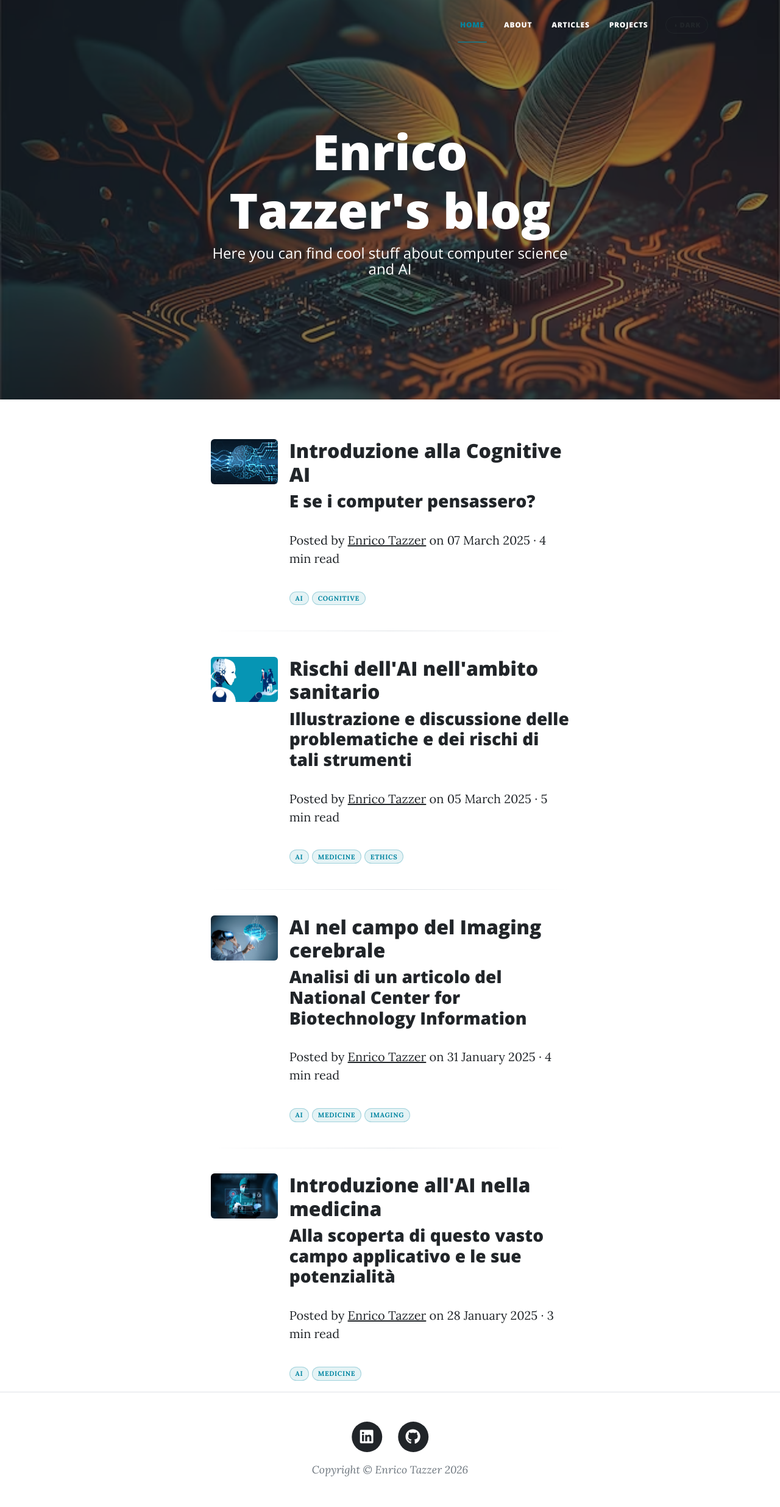
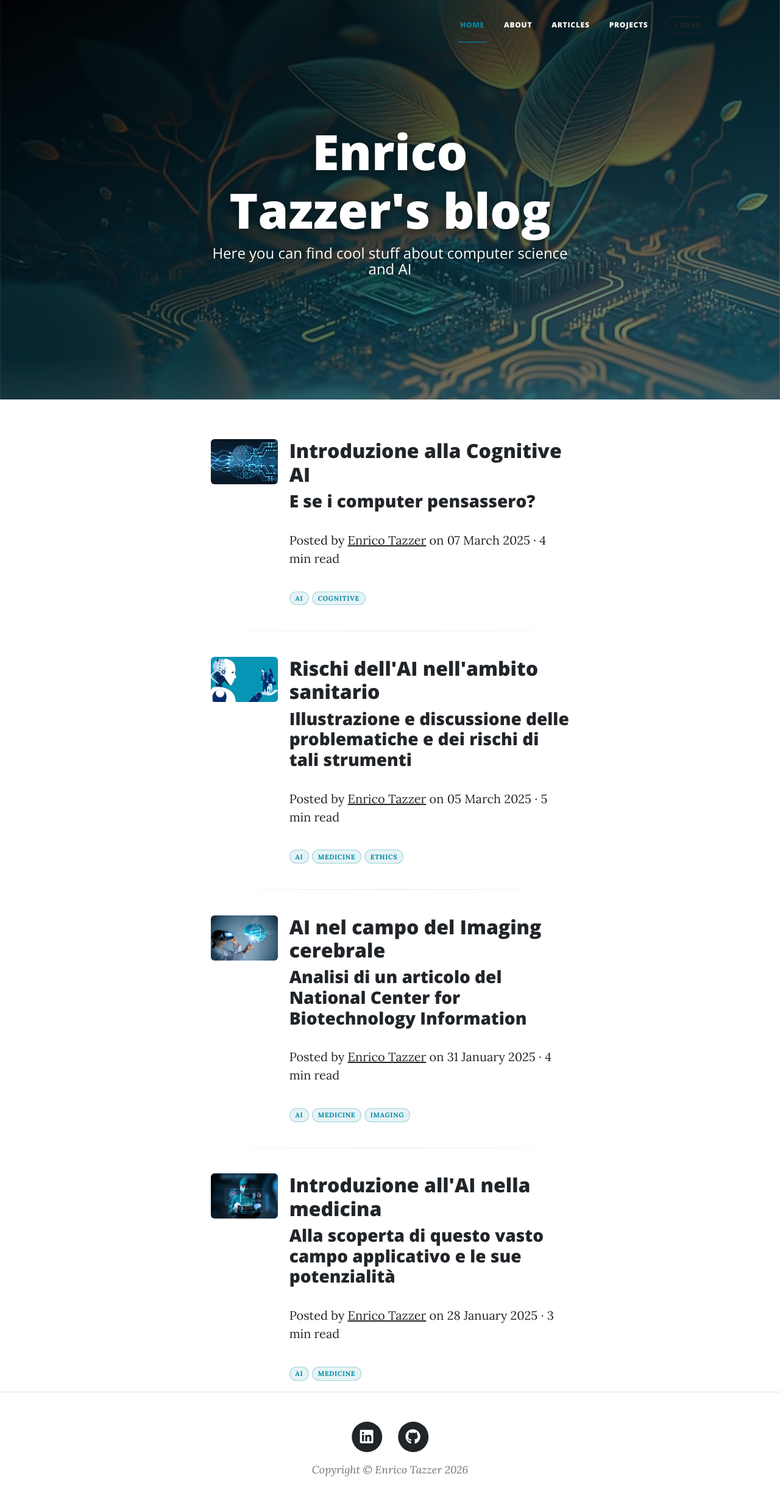
Before and after one commit to enricotazzer/enricotazzer.github.io, a Jekyll site: the page built from index.html, in a window 1280 px wide. Shown: the whole page at 61% size. Built offline with Jekyll 4.4.1, drawn with Linux system fonts in a browser that asks for light colours; nearby versions of some CDN libraries.

Commit message:
feat: replace flat dark overlay with branded gradient + bottom fade on hero

```diff
--- a/css/modern.css
+++ b/css/modern.css
@@ -514,3 +514,92 @@
 html.dark-mode #mainNav .navbar-nav > li.nav-item > a.nav-link.active {
   color: #00c8e8 !important;
 }
+
+/* ==========================================================
+   HERO / MASTHEAD — overlay & background improvements
+   ========================================================== */
+
+/*
+  Replace the flat '#212529 at 50% opacity' overlay (::before) with
+  a diagonal gradient that ties into the brand teal palette.
+  Using opacity:1 + rgba() values gives much finer control than
+  the theme's single opacity knob.
+*/
+
+/* ── Default overlay — all mastheads ──────────────────────── */
+header.masthead::before {
+  background: linear-gradient(
+    145deg,
+    rgba(0, 0, 0, 0.78) 0%,
+    rgba(0, 50, 62, 0.62) 55%,
+    rgba(0, 133, 161, 0.38) 100%
+  ) !important;
+  opacity: 1 !important;
+}
+
+/*
+  Home (.site-heading): more dramatic — the large full-screen header
+  benefits from a stronger gradient so the big white title pops.
+*/
+header.masthead:has(.site-heading)::before {
+  background: linear-gradient(
+    155deg,
+    rgba(0, 0, 0, 0.82) 0%,
+    rgba(0, 40, 50, 0.68) 50%,
+    rgba(0, 133, 161, 0.44) 100%
+  ) !important;
+}
+
+/*
+  Article posts (.post-heading): lighter — lets more of the unique
+  article cover image show through since these photos are purpose-picked.
+*/
+header.masthead:has(.post-heading)::before {
+  background: linear-gradient(
+    155deg,
+    rgba(0, 0, 0, 0.70) 0%,
+    rgba(0, 50, 62, 0.50) 55%,
+    rgba(0, 133, 161, 0.28) 100%
+  ) !important;
+}
+
+/* ── Text shadow for readability against busy / bright images ─ */
+header.masthead .site-heading h1,
+header.masthead .page-heading h1,
+header.masthead .post-heading h1 {
+  text-shadow: 0 2px 16px rgba(0, 0, 0, 0.55);
+}
+
+header.masthead .site-heading .subheading,
+header.masthead .page-heading .subheading,
+header.masthead .post-heading .subheading,
+header.masthead .post-heading .meta {
+  text-shadow: 0 1px 10px rgba(0, 0, 0, 0.50);
+}
+
+/* ── Bottom-edge dissolve — hero fades into page content ───── */
+header.masthead {
+  position: relative;
+}
+
+/* Lift inner content above the ::after fade layer */
+header.masthead > .container {
+  position: relative;
+  z-index: 2;
+}
+
+header.masthead::after {
+  content: '';
+  position: absolute;
+  bottom: 0;
+  left: 0;
+  right: 0;
+  height: 4.5rem;
+  background: linear-gradient(to bottom, transparent, rgba(255, 255, 255, 0.07));
+  pointer-events: none;
+  z-index: 1;
+}
+
+html.dark-mode header.masthead::after {
+  background: linear-gradient(to bottom, transparent, rgba(17, 17, 17, 0.4));
+}
```
